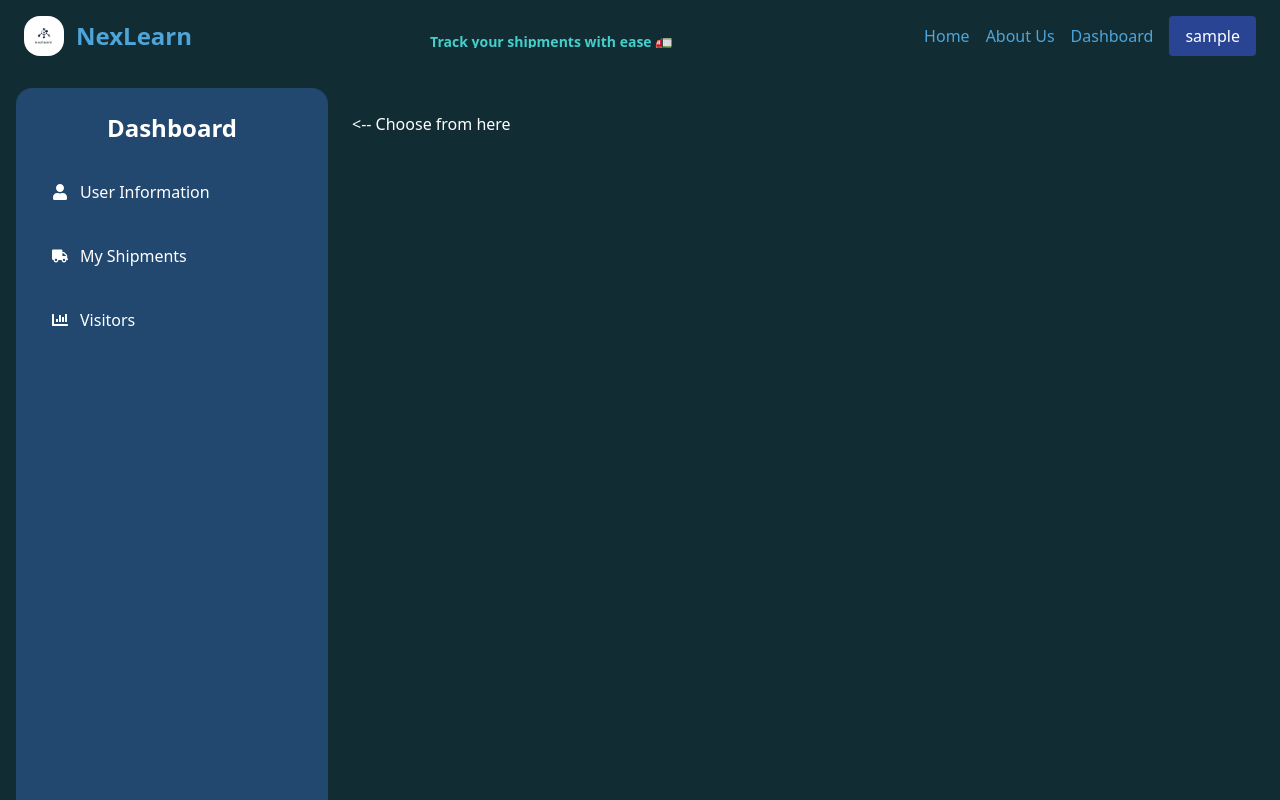
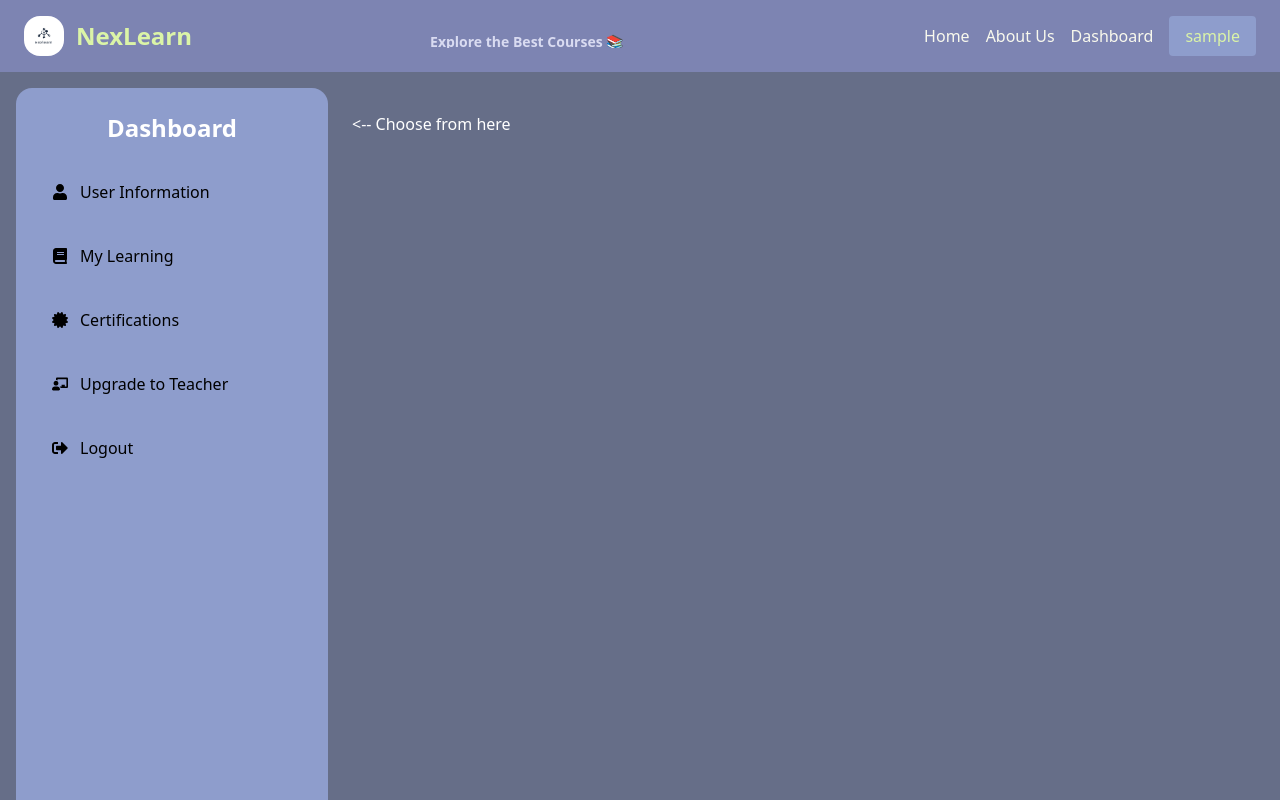
Before and after one commit to Devansh-Negi-01/HerCareCoders, a React (Vite) app in the folder Frontend/: page /dashboard in a window 1280 px wide. Shown: the top 800 px of the page. Built offline with nearby package versions, Linux system fonts and the light colour scheme; no server answers; sample sign-in values are in the browser's storage.

Commit message:
upgrade Teacher completed

```diff
--- a/Frontend/src/components/Header.jsx
+++ b/Frontend/src/components/Header.jsx
@@ -3,33 +3,28 @@ import { Link } from "react-router-dom";
 import { useSelector, useDispatch } from "react-redux";
 import { logout } from "../reduxStore/authSlice2";
 import { useNavigate } from "react-router-dom";
-import axios from 'axios';
-import './Header.css';
-import {jwtDecode} from "jwt-decode";
+import axios from "axios";
+import { jwtDecode } from "jwt-decode";
 import { FaBars, FaTimes } from "react-icons/fa";
-
+import "./Header.css";
 const Header = () => {
   const dispatch = useDispatch();
   const navigate = useNavigate();
   const isAuthenticated = useSelector((state) => state.auth.isAuthenticated);
   const [menuOpen, setMenuOpen] = useState(false);
-  // let image = null;
-  // const token = localStorage.getItem('token');
-  // console.log(token);
-  // const decodedToken = jwtDecode(token);
-  // console.log("decoded token image" , decodedToken.image)
-  // if(token){
-  //   const decodedToken = jwtDecode(token);
-  //   image = decodedToken.image;
-  // }
-  // console.log("header userimage",image);
-const image = useSelector(state=>state.auth.image);
-// console.log(image);
-const id = useSelector(state=>state.auth.userId);
-const username = useSelector(state=>state.auth.username);
-// console.log("username ->",username);
-// console.log(id);
+
+  const token = localStorage.getItem("token");
+  let image = null;
+  let username = null;
+
+  if (token) {
+    const decodedToken = jwtDecode(token);
+    image = decodedToken.image;
+    username = decodedToken.username;
+  }
+
   const backendUrl = import.meta.env.VITE_BACKEND_URL;
+
   const handleLogout = async () => {
     await axios.post(`${backendUrl}/user/logout`);
     localStorage.removeItem("token");
@@ -38,55 +33,54 @@ const backendUrl = import.meta.env.VITE_BACKEND_URL;
   };
 
   return (
-    <header className="bg-[#122C34]  text-[#4EA5D9] py-4 px-6 flex items-center justify-between shadow-md w-full">
+    <header className="bg-[#7D84B2] text-[#F9F9ED] py-4 px-6 flex items-center justify-between shadow-md w-full">
+      {/* Logo */}
       <div className="flex items-center space-x-3 cursor-pointer" onClick={() => navigate("/")}>
         <img src="/logo.jpg" alt="Logo" className="h-10 rounded-2xl" />
-        <h1 className="text-2xl font-bold">NexLearn</h1>
+        <h1 className="text-2xl font-bold text-[#DBF4A7]">NexLearn</h1>
       </div>
 
-
+      {/* Scrolling Text */}
       <div className="hidden md:block overflow-hidden w-64 h-6 relative">
-        <div className="animate-text-slide text-sm text-[#44CFCB] font-semibold absolute top-2">
-          <span>Track your shipments with ease 🚛</span>
-          <span>Secure and Fast Cargo Services ✈️</span>
-          <span>Real-time updates for your shipments 📦</span>
+        <div className="animate-text-slide text-sm text-[#D9DBF1] font-semibold absolute top-2">
+          <span>Explore the Best Courses 📚</span>
+          <span>Enhance Your Learning Journey 🚀</span>
+          <span>Get Certified & Upgrade Your Skills 🎓</span>
         </div>
       </div>
 
-      <button className="md:hidden text-[#4EA5D9]" onClick={() => setMenuOpen(!menuOpen)}>
+      {/* Mobile Menu Toggle */}
+      <button className="md:hidden text-[#F9F9ED]" onClick={() => setMenuOpen(!menuOpen)}>
         {menuOpen ? <FaTimes size={24} /> : <FaBars size={24} />}
       </button>
 
-      <nav className={`absolute z-10 md:relative top-16 md:top-auto left-0 w-full md:w-auto bg-[#122C34] md:bg-transparent flex flex-col md:flex-row items-center md:space-x-4 space-y-4 md:space-y-0 p-4 md:p-0 ${menuOpen ? "block" : "hidden md:flex"}`}>
+      {/* Navigation */}
+      <nav className={`absolute z-10 md:relative top-16 md:top-auto left-0 w-full md:w-auto bg-[#7D84B2] md:bg-transparent flex flex-col md:flex-row items-center md:space-x-4 space-y-4 md:space-y-0 p-4 md:p-0 ${menuOpen ? "block" : "hidden md:flex"}`}>
         {isAuthenticated ? (
           <>
-            <Link to="/" className="hover:text-[#44CFCB]">Home</Link>
-            <Link to="/about" className="hover:text-[#44CFCB]">About Us</Link>
-            <Link to="/dashboard" className="hover:text-[#44CFCB]">Dashboard</Link>
-            {image && (
-              <img
-                src={image}
-                alt="User"
-                className="h-10 w-10 rounded-full border-2 border-[#4EA5D9]"
-              />
-            )}
+            <Link to="/" className="hover:text-[#DBF4A7]">Home</Link>
+            <Link to="/about" className="hover:text-[#DBF4A7]">About Us</Link>
+            <Link to="/dashboard" className="hover:text-[#DBF4A7]">Dashboard</Link>
             <div
-              className="bg-[#2A4494] hover:bg-[#4EA5D9] text-white px-4 py-2 rounded cursor-pointer flex flex-column items-center gap-8"
+              className="bg-[#8E9DCC] hover:bg-[#D9DBF1] text-[#7D84B2] px-4 py-2 rounded cursor-pointer flex items-center gap-4"
               onClick={handleLogout}
             >
               {image && (
                 <img
                   src={image}
                   alt="User"
-                className="h-10 w-10 rounded-full border-2 border-[#4EA5D9]"
+                  className="h-10 w-10 rounded-full border-2 border-[#DBF4A7]"
                 />
               )}
+              <p className="text-[#DBF4A7]">
               {username}
+              </p>
+
             </div>
           </>
         ) : (
           <button
-            className="bg-[#4EA5D9] hover:bg-[#44CFCB] cursor-pointer text-white px-4 py-2 rounded"
+            className="bg-[#DBF4A7] hover:bg-[#D9DBF1] cursor-pointer text-[#7D84B2] px-4 py-2 rounded"
             onClick={() => navigate("/login")}
           >
             Login
--- /dev/null
+++ b/Frontend/src/pages/Dashboard/AddCourse/AddCourse.jsx
@@ -0,0 +1,11 @@
+import React from 'react'
+
+const AddCourse = () => {
+  return (
+    <div>
+      add course
+    </div>
+  )
+}
+
+export default AddCourse
--- a/Frontend/src/pages/Dashboard/Dashboard.jsx
+++ b/Frontend/src/pages/Dashboard/Dashboard.jsx
@@ -14,7 +14,7 @@ const Dashboard = () => {
   const [isSidebarOpen, setIsSidebarOpen] = useState(false);
 
   return (
-    <div className="flex h-screen  bg-[#122C34] text-white p-4">
+    <div className="flex h-screen  bg-[#666e88] text-white p-4">
       <DashboardNav />
       <div className="flex-1 p-6 overflow-auto">
         <Outlet />
--- a/Frontend/src/pages/Dashboard/Dashboardnav.jsx
+++ b/Frontend/src/pages/Dashboard/Dashboardnav.jsx
@@ -1,21 +1,51 @@
-import React, { useState } from "react";
+import React, { useState, useEffect } from "react";
 import { NavLink } from "react-router-dom";
-import { FaUser, FaTruck, FaChartBar, FaBars, FaTimes } from "react-icons/fa";
+import { FaUser, FaBook, FaCertificate, FaChalkboardTeacher, FaPlusCircle, FaListAlt, FaSignOutAlt, FaBars, FaTimes } from "react-icons/fa";
+import {jwtDecode} from "jwt-decode";
 
 const DashboardNav = () => {
   const [isOpen, setIsOpen] = useState(false);
+  const [role, setRole] = useState("");
+
+
+  useEffect(() => {
+    const token = localStorage.getItem("token");
+    if (token) {
+      try {
+        const decoded = jwtDecode(token);
+        setRole(decoded.role); // Assuming the token contains a 'role' field
+        // setRole("teacher"); // Replace with actual role checking logic
+      } catch (error) {
+        console.error("Invalid token");
+      }
+    }
+  }, []);
+
+  const menuItems = role === "teacher" ? [
+    { path: "/dashboard/teacherInfo", icon: <FaChalkboardTeacher />, label: "Teacher Info" },
+    { path: "/dashboard/addCourse", icon: <FaPlusCircle />, label: "Add Course" },
+    { path: "/dashboard/myCourses", icon: <FaListAlt />, label: "My Courses" },
+    { path: "/dashboard/myLearning", icon: <FaBook />, label: "My Learning" },
+    { path: "/dashboard/certificates", icon: <FaCertificate />, label: "Certificates" }
+  ] : [
+    { path: "/dashboard/userInfo", icon: <FaUser />, label: "User Information" },
+    { path: "/dashboard/myLearning", icon: <FaBook />, label: "My Learning" },
+    { path: "/dashboard/certifications", icon: <FaCertificate />, label: "Certifications" },
+    { path: "/dashboard/upgrade", icon: <FaChalkboardTeacher />, label: "Upgrade to Teacher" }
+  ];
 
   return (
     <>
+      {/* Mobile Toggle Button */}
       <button
-        className="md:hidden block h-10 top-4 left-4 z-50 text-white text-2xl p-2 m-4 bg-[#224870] rounded-lg"
+        className="md:hidden block h-10 top-4 left-4 z-50 text-white text-2xl p-2 m-4 bg-[#7D84B2] rounded-lg"
         onClick={() => setIsOpen(!isOpen)}
       >
         {isOpen ? <FaTimes /> : <FaBars />}
       </button>
 
       {/* Sidebar */}
-      <div className={`fixed md:relative bg-[#224870] text-white min-h-screen rounded-2xl  transition-all duration-300
+      <div className={`fixed md:relative bg-[#8E9DCC] text-white min-h-screen rounded-2xl transition-all duration-300
         ${isOpen ? "w-60 p-6" : "w-0 p-0"} md:w-1/4 md:p-6`}
       >
         <h2 className={`text-2xl font-bold text-center transition-all duration-300 ${isOpen ? "block" : "hidden"} md:block`}>
@@ -23,29 +53,28 @@ const DashboardNav = () => {
         </h2>
 
         <div className="mt-6 space-y-4">
-          <NavLink
-            to="/dashboard/userInfo"
-            className="flex items-center space-x-3 p-3 hover:bg-[#2A4494] rounded-lg transition"
+          {menuItems.map((item, index) => (
+            <NavLink
+              key={index}
+              to={item.path}
+              className="flex items-center space-x-3 p-3 hover:bg-[#D9DBF1] text-black rounded-lg transition"
+            >
+              {item.icon}
+              <span className={`${isOpen ? "block" : "hidden"} md:block`}>{item.label}</span>
+            </NavLink>
+          ))}
+
+          {/* Logout Button */}
+          <button
+            className="flex items-center space-x-3 p-3 w-full text-left hover:bg-[#DBF4A7] text-black rounded-lg transition"
+            onClick={() => {
+              localStorage.removeItem("token");
+              window.location.href = "/login";
+            }}
           >
-            <FaUser />
-            <span className={`${isOpen ? "block" : "hidden"} md:block`}>User Information</span>
-          </NavLink>
-
-          <NavLink
-            to="/dashboard/shipments"
-            className="flex items-center space-x-3 p-3 hover:bg-[#2A4494] rounded-lg transition"
-          >
-            <FaTruck />
-            <span className={`${isOpen ? "block" : "hidden"} md:block`}>My Shipments</span>
-          </NavLink>
-
-          <NavLink
-            to="/dashboard/visitors"
-            className="flex items-center space-x-3 p-3 hover:bg-[#2A4494] rounded-lg transition"
-          >
-            <FaChartBar />
-            <span className={`${isOpen ? "block" : "hidden"} md:block`}>Visitors</span>
-          </NavLink>
+            <FaSignOutAlt />
+            <span className={`${isOpen ? "block" : "hidden"} md:block cursor-pointer`}>Logout</span>
+          </button>
         </div>
       </div>
     </>
--- /dev/null
+++ b/Frontend/src/pages/Dashboard/upgradeTeacher/UpgradeTeacher.jsx
@@ -0,0 +1,36 @@
+import React from "react";
+import { useNavigate } from "react-router-dom";
+import axios from "axios";
+
+const UpgradeTeacher = () => {
+  const navigate = useNavigate();
+  const backendUrl = import.meta.env.VITE_BACKEND_URL; // Use environment variable for flexibility
+
+  const handleUpgrade = async () => {
+    try {
+      const response = await axios.post(`${backendUrl}/payment/updateProfile`, {}, { withCredentials: true });
+
+      if (response.data.token) {
+        localStorage.setItem("token", response.data.token);
+        navigate("/");
+      } else {
+        console.error("No token received");
+      }
+    } catch (error) {
+      console.error("Error upgrading to teacher:", error);
+    }
+  };
+
+  return (
+    <div className="flex justify-center items-center min-h-screen">
+      <button
+        onClick={handleUpgrade}
+        className="bg-[#7D84B2] hover:bg-[#8E9DCC] text-white px-6 py-3 cursor-pointer rounded-lg shadow-md transition"
+      >
+        Upgrade to Teacher
+      </button>
+    </div>
+  );
+};
+
+export default UpgradeTeacher;
--- a/Frontend/src/routers/routes.jsx
+++ b/Frontend/src/routers/routes.jsx
@@ -1,4 +1,5 @@
-import { createBrowserRouter } from "react-router-dom";
+import { createBrowserRouter, Navigate } from "react-router-dom";
+import { useSelector } from "react-redux";
 import App from "../App";
 import Home from "../pages/Home/Home";
 import AdminLogin from '../pages/AdminLogin/AdminLogin';
@@ -7,69 +8,43 @@ import SignUp from "../pages/Signup/Signup";
 import Dashboard from "../pages/Dashboard/Dashboard";
 import UserInfo from "../pages/Dashboard/userInfo/UserInfo";
 import About from "../components/About";
+import AddCourse from "../pages/Dashboard/AddCourse/AddCourse";
+import UpgradeTeacher from "../pages/Dashboard/upgradeTeacher/UpgradeTeacher";
+// Protected Route Component
+const ProtectedRoute = ({ element }) => {
+  let isAuthenticated = false;
+  if(localStorage.getItem('token')){
+    isAuthenticated = true;
+  }
+
+  return isAuthenticated ? element : <Navigate to="/login" replace />;
+};
 
 const router = createBrowserRouter([
-    {
-        path : "/",
-        element: <App/>,
+  {
+    path: "/",
+    element: <App />,
+    children: [
+      { path: "/", element: <Home /> },
+      { path: "/home", element: <Home /> },
+      { path: "/about", element: <About /> },
+      {
+        path: "/dashboard",
+        element: <ProtectedRoute element={<Dashboard />} />,
         children: [
-            {
-                path : '/',
-                element: <Home/>
-            },
-            {
-                path : "/home",
-                element: <Home/>
-            },
-            {
-                path : "/allshipments",
-                element : <div>all shipments</div>
-            },
-            {
-                path : "/shipment/:id",
-                element: <div> one shipment</div>
-            },
-            {
-                path : "/about",
-                element: <About/>
-            },
-            {
-                path : "/shipments",
-                element : <div>All Shipments</div>
-            },
-            {
-                path : "/dashboard",
-                element : <Dashboard/>,
-                children: [
-                    {
-                        path : "/dashboard",
-                        element: <div><span>&lt;</span>-- Choose from here  </div>
-                    },
-                    {
-                        path : '/dashboard/userInfo',
-                        element: <UserInfo/>
-                    },
-                    {
-                        path : '/dashboard/shipments',
-                        element: <div>All Shipments</div>
-                    },
-                    {
-                        path:'/dashboard/visitors',
-                        element:<div>Visitors</div>
-                    }
-                ]
-            },
+          { path: "/dashboard", element: <div><span>&lt;</span>-- Choose from here</div> },
+          { path: "/dashboard/userInfo", element: <UserInfo /> },
+          { path: "/dashboard/shipments", element: <div>All Shipments</div> },
+          { path: "/dashboard/visitors", element: <div>Visitors</div> },
+          {path : "/dashboard/addCourse", element : <AddCourse/>},
+          { path : '/dashboard/upgrade',element:<UpgradeTeacher/>}
         ]
-    },{
-        path : '/adminLogin',
-        element: <AdminLogin/>
-    },{
-        path : '/login',
-        element: <Login/>
-    },{
-        path : '/signup',
-        element: <SignUp/>
-    }
+      },
+    ]
+  },
+  { path: "/adminLogin", element: <AdminLogin /> },
+  { path: "/login", element: <Login /> },
+  { path: "/signup", element: <SignUp /> }
 ]);
 
 export default router;
```
Lines whose indentation alone changed are shown as unchanged.
